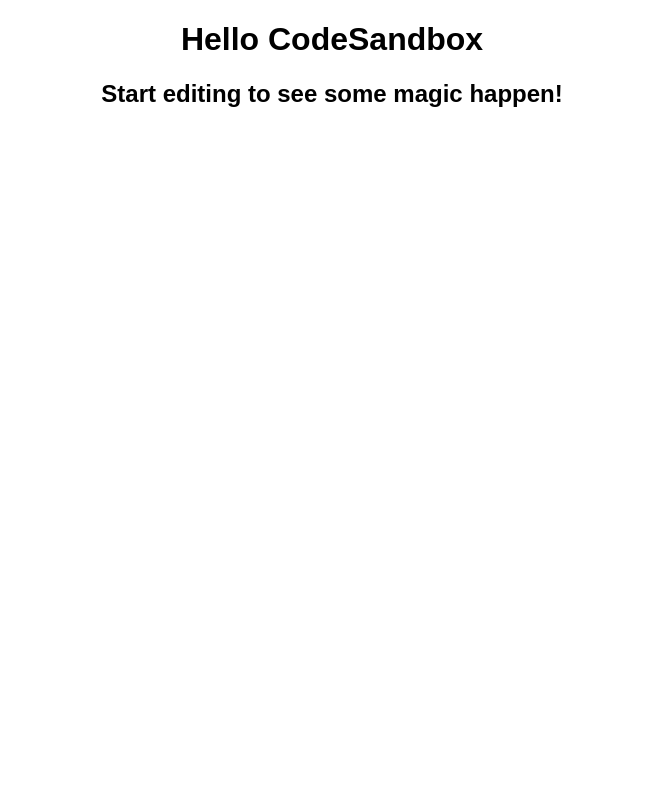
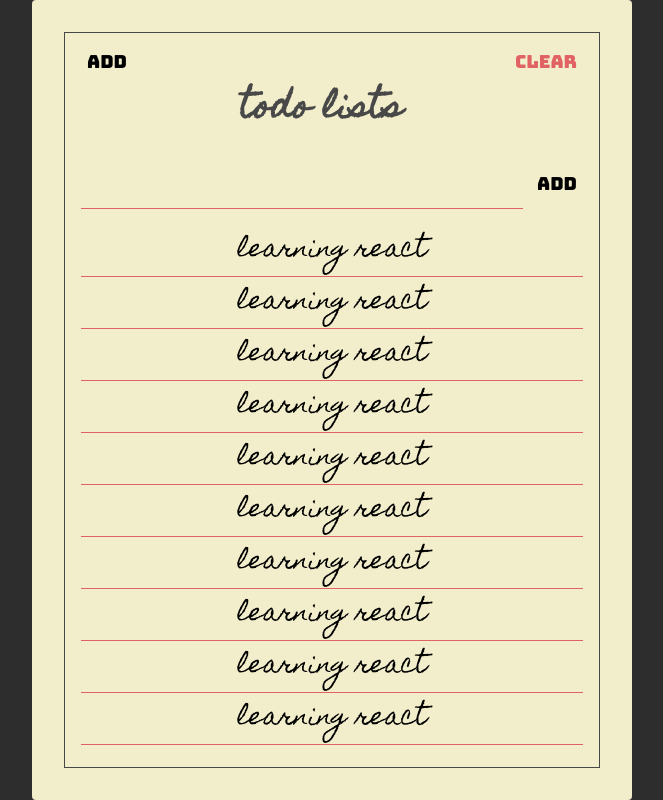
Before and after one commit to rahmat-dev/react-todolist, a React (Create React App) app: page / in a window 1280 px wide. Shown: the whole page, without its empty margins (308-971 px from the left). Built offline with nearby package versions, Linux system fonts and the light colour scheme.

Commit message:
Migrate HTML CSS to React

```diff
--- a/public/index.html
+++ b/public/index.html
@@ -13,6 +13,10 @@
     -->
     <link rel="manifest" href="%PUBLIC_URL%/manifest.json" />
     <link rel="shortcut icon" href="%PUBLIC_URL%/favicon.ico" />
+    <link
+      href="https://fonts.googleapis.com/css2?family=Bungee&family=Homemade+Apple&display=swap"
+      rel="stylesheet"
+    />
     <!--
       Notice the use of %PUBLIC_URL% in the tags above.
       It will be replaced with the URL of the `public` folder during the build.
@@ -29,7 +33,7 @@
     <noscript>
       You need to enable JavaScript to run this app.
     </noscript>
-    <div id="root"></div>
+    <div id="root" class="container"></div>
     <!--
       This HTML file is a template.
       If you open it directly in the browser, you will see an empty page.
--- a/src/App.js
+++ b/src/App.js
@@ -3,9 +3,67 @@
 
 export default function App() {
   return (
-    <div className="App">
-      <h1>Hello CodeSandbox</h1>
-      <h2>Start editing to see some magic happen!</h2>
+    <div className="frame">
+      <section className="header">
+        <button className="btn">Add</button>
+        <h1 className="header-title">Todo Lists</h1>
+        <button className="btn main-red-color">Clear</button>
+      </section>
+
+      <section className="form-add-todo">
+        <form className="add-form">
+          <input type="text" className="add-input" />
+          <button className="btn">Add</button>
+        </form>
+      </section>
+
+      <section className="todos">
+        <div className="todo">
+          <span className="todo-text">Learning React</span>
+        </div>
+        <div className="todo">
+          <span className="todo-text">Learning React</span>
+        </div>
+        <div className="todo">
+          <span className="todo-text">Learning React</span>
+        </div>
+        <div className="todo">
+          <span className="todo-text">Learning React</span>
+        </div>
+        <div className="todo">
+          <span className="todo-text">Learning React</span>
+        </div>
+        <div className="todo">
+          <span className="todo-text">Learning React</span>
+        </div>
+        <div className="todo">
+          <span className="todo-text">Learning React</span>
+        </div>
+        <div className="todo">
+          <span className="todo-text">Learning React</span>
+        </div>
+        <div className="todo">
+          <span className="todo-text">Learning React</span>
+        </div>
+        <div className="todo">
+          <span className="todo-text">Learning React</span>
+        </div>
+        <div className="todo">
+          <span className="todo-text">Learning React</span>
+        </div>
+        <div className="todo">
+          <span className="todo-text">Learning React</span>
+        </div>
+        <div className="todo">
+          <span className="todo-text">Learning React</span>
+        </div>
+        <div className="todo">
+          <span className="todo-text">Learning React</span>
+        </div>
+        <div className="todo">
+          <span className="todo-text">Learning React</span>
+        </div>
+      </section>
     </div>
   );
 }
--- a/src/styles.css
+++ b/src/styles.css
@@ -1,4 +1,125 @@
-.App {
-  font-family: sans-serif;
+* {
+  box-sizing: border-box;
+}
+
+:root {
+  --main-red-color: #e06262;
+  --main-black-color: #484848;
+  --homemade-apple-font: "Homemade Apple", cursive;
+}
+
+html {
+  font-size: 10px;
+}
+
+body {
+  display: flex;
+  justify-content: center;
+  align-content: center;
+  align-items: center;
+  background-color: #2d2d2d;
+  height: 100vh;
+}
+
+html,
+body {
+  margin: 0;
+  padding: 0;
+  font-family: -apple-system, BlinkMacSystemFont, "Segoe UI", Roboto, Oxygen,
+    Ubuntu, Cantarell, "Open Sans", "Helvetica Neue", sans-serif;
+}
+
+.main-red-color {
+  color: var(--main-red-color);
+}
+
+.container {
+  width: 600px;
+  height: 100%;
+  background-color: #f2eecb;
+  border-radius: 4px;
+  padding: 32px;
+}
+
+.frame {
+  display: flex;
+  flex-direction: column;
+  justify-content: space-between;
+  border: 1px solid var(--main-black-color);
+  height: 100%;
+  padding: 16px 16px 0px;
+}
+
+.btn {
+  font-size: 1.8rem;
+  font-family: "Bungee", cursive;
+  background: none;
+  border: none;
+  outline: none;
+  cursor: pointer;
+}
+
+.btn:active {
+  text-shadow: 1px 1px 2px;
+}
+
+/* SECTION HEADER */
+section.header {
+  display: flex;
+  justify-content: space-between;
+  align-items: flex-start;
+}
+
+.header-title {
+  font-size: 3.2rem;
+  font-family: var(--homemade-apple-font);
+  color: var(--main-black-color);
+  text-transform: lowercase;
+}
+/* END SECTION HEADER */
+
+/* SECTION FORM ADD TODO */
+.add-form {
+  display: flex;
+  align-items: flex-start;
+}
+
+.add-input {
+  flex: 1;
+  background-color: unset;
+  border: none;
+  border-bottom: 1px solid var(--main-red-color);
+  outline: none;
+  font: 1.6rem var(--homemade-apple-font);
+  text-transform: lowercase;
+  text-align: center;
+  margin-right: 8px;
+}
+/* END SECTION FORM ADD TODO */
+
+/* SECTION TODO */
+section.todos {
+  display: flex;
+  flex-direction: column;
+  overflow: auto;
+  margin: 16px 0;
+}
+
+section.todos::-webkit-scrollbar {
+  width: 0px;
+}
+
+.todo {
+  flex: 1;
+  border-bottom: 1px solid var(--main-red-color);
+  font: 2.4rem var(--homemade-apple-font);
+  text-transform: lowercase;
   text-align: center;
 }
+/* END SECTION TODO */
+
+@media only screen and (max-width: 387px) {
+  .header-title {
+    font-size: 2.4rem;
+  }
+}
```
